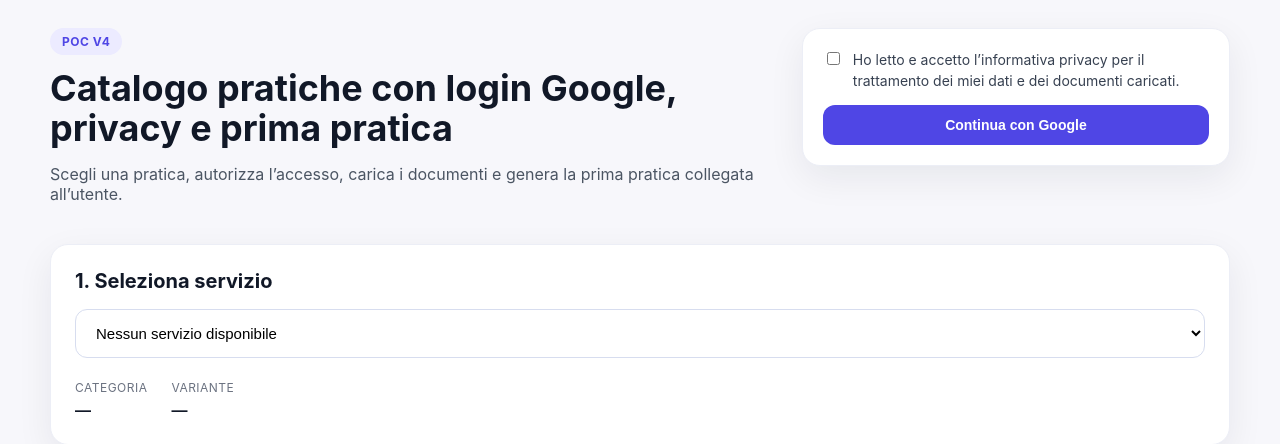
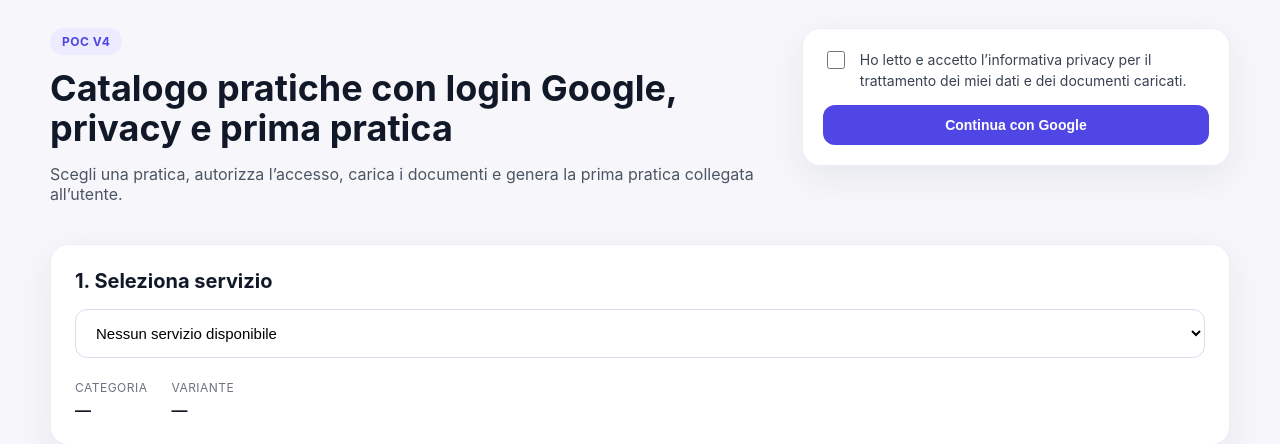
Before and after one commit to francescogalvan-collab/AutoMate, a Flask app: page / in a window 1280 px wide. Shown: the top 444 px of the page. Run offline with Flask 3, Linux system fonts and the light colour scheme; data that the repository does not hold is empty; some libraries are stand-ins or nearby versions.

Commit message:
Update style.css

```diff
--- a/static/style.css
+++ b/static/style.css
@@ -62,7 +62,23 @@ select {
 .upload-btn { background: #111827; color: #fff; position: relative; overflow: hidden; }
 .upload-btn input { position: absolute; inset: 0; opacity: 0; cursor: pointer; }
 .privacy-box {
-    display: flex; align-items: flex-start; gap: 10px; color: #374151; font-size: 14px; line-height: 1.5; margin-bottom: 14px;
+    display: flex;
+    align-items: flex-start;
+    gap: 12px;
+    color: #374151;
+    font-size: 14px;
+    line-height: 1.5;
+    margin-bottom: 14px;
+}
+
+.privacy-box input[type="checkbox"] {
+    appearance: auto;
+    -webkit-appearance: checkbox;
+    width: 18px;
+    height: 18px;
+    margin-top: 2px;
+    flex: 0 0 18px;
+    accent-color: #4f46e5;
 }
 .user-chip { display: flex; gap: 12px; align-items: center; margin-bottom: 12px; }
 .user-avatar {
```
